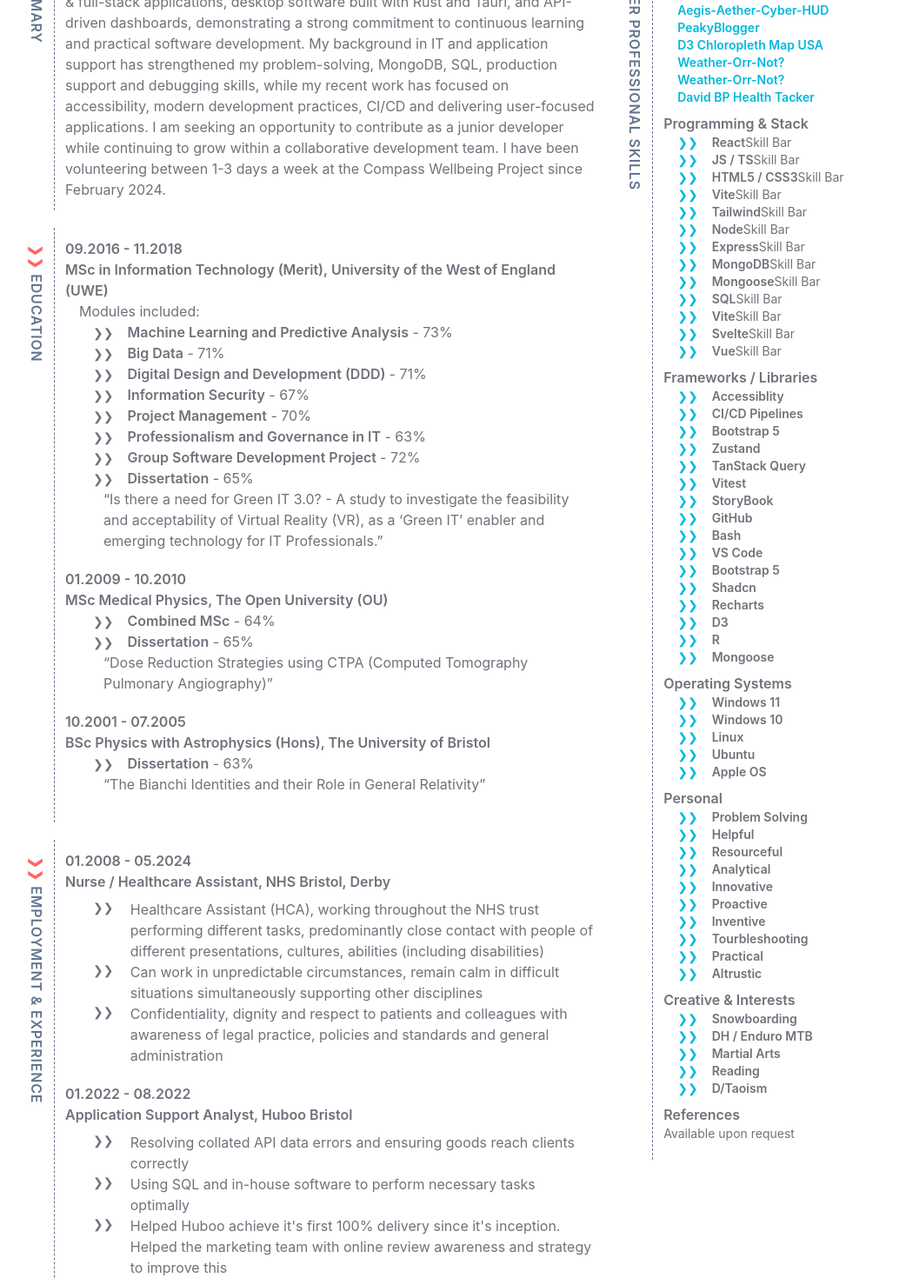
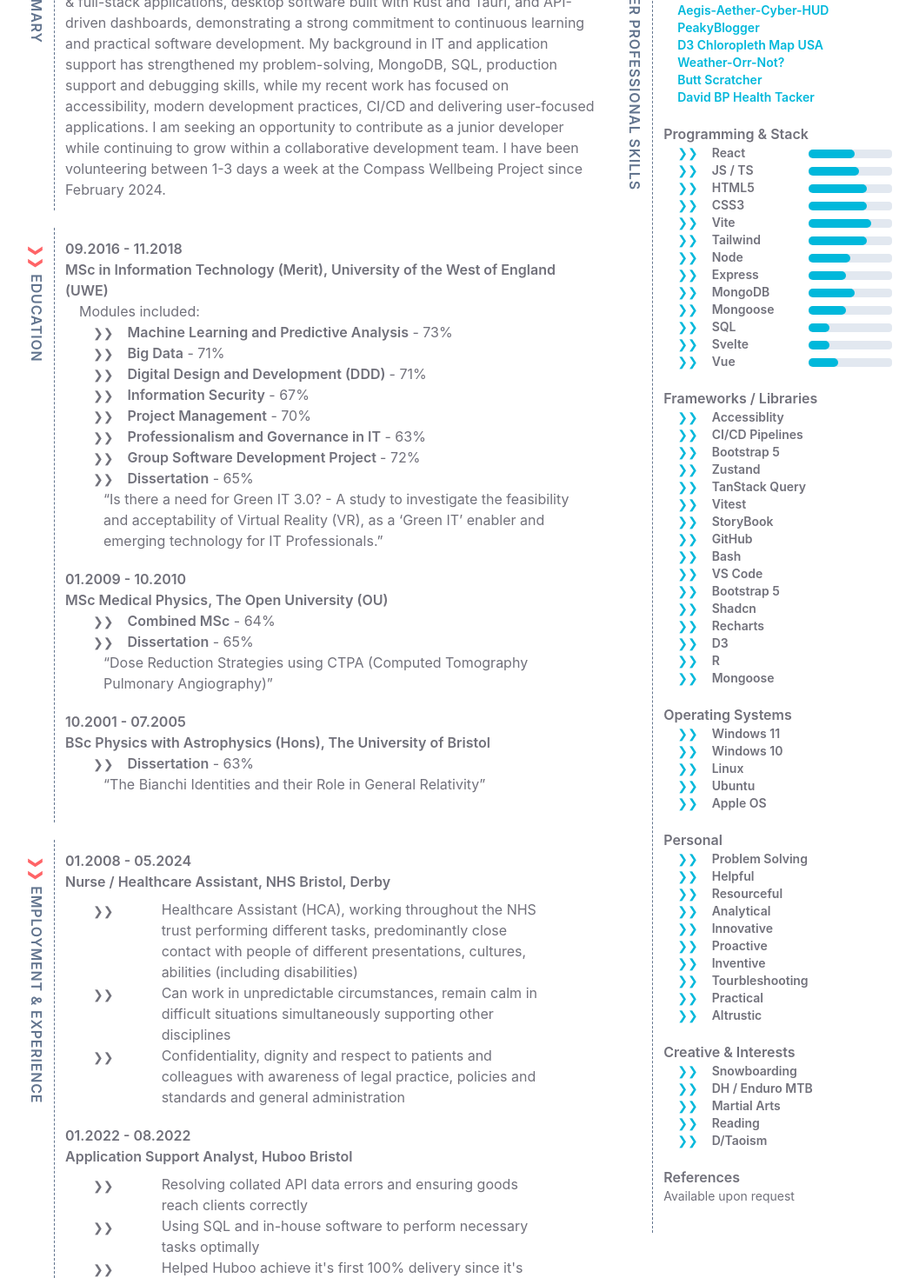
Before and after one commit to usernameistai/cv, a React (Vite) app: page / in a window 1280 px wide. Shown: the part 300-1770 px from the top of the page at 87% size, without its empty margins (114-1171 px from the left). Built offline with nearby package versions, Linux system fonts and the light colour scheme.

Commit message:
improvements

```diff
--- a/src/App.tsx
+++ b/src/App.tsx
@@ -1,5 +1,3 @@
-import React from 'react'
-
 const App = () => {
   return (
     <>
@@ -87,23 +85,23 @@ const App = () => {
                   <div className='font-semibold mb-2'>Nurse / Healthcare Assistant, NHS Bristol, Derby</div>
                   <div className='pl-4'>
                     <div className='flex'>
-                      <span className='flex-1 px-4 text-sm'>❯❯</span>
-                      <div className='flex-20'>
+                      <span className='flex-1 px-4 text-sm translate-y-1'>❯❯</span>
+                      <div className='w-110'>
                         Healthcare Assistant (HCA), working throughout the NHS trust performing different
                         tasks, predominantly close contact with people of different presentations, cultures,
                         abilities (including disabilities)
                       </div>
                     </div>
                     <div className='flex'>
-                      <span className='flex-1 px-4 text-sm'>❯❯</span>
-                      <div className='flex-20'>
+                      <span className='flex-1 px-4 text-sm translate-y-1'>❯❯</span>
+                      <div className='w-110'>
                         Can work in unpredictable circumstances, remain calm in difficult situations simultaneously
                         supporting other disciplines
                       </div>
                     </div>
                     <div className='flex'>
-                      <span className='flex-1 px-4 text-sm'>❯❯</span>
-                      <div className='flex-20'>
+                      <span className='flex-1 px-4 text-sm translate-y-1'>❯❯</span>
+                      <div className='w-110'>
                         Confidentiality, dignity and respect to patients and colleagues with awareness of legal
                         practice, policies and standards and general administration
                       </div>
@@ -115,22 +113,22 @@ const App = () => {
                   <div className='font-semibold mb-2'>Application Support Analyst, Huboo Bristol</div>
                   <div className='pl-4'>
                     <div className='flex'>
-                      <span className='flex-1 px-4 text-sm'>❯❯</span>
-                      <div className='flex-20'>
+                      <span className='flex-1 px-4 text-sm translate-y-1'>❯❯</span>
+                      <div className='w-110'>
                         Resolving collated API data errors and ensuring goods reach clients correctly
                       </div>
                     </div>
                     <div className='flex'>
-                      <span className='flex-1 px-4 text-sm'>❯❯</span>
-                      <div className='flex-20'>
+                      <span className='flex-1 px-4 text-sm translate-y-1'>❯❯</span>
+                      <div className='w-110'>
                         Using SQL and in-house software to perform necessary tasks optimally
                       </div>
                     </div>
                     <div className='flex'>
-                      <span className='flex-1 px-4 text-sm'>❯❯</span>
-                      <div className='flex-20'>
+                      <span className='flex-1 px-4 text-sm translate-y-1'>❯❯</span>
+                      <div className='w-110'>
                         Helped Huboo achieve it's first 100% delivery since it's inception. Helped the marketing team
-                        with online review awareness and strategy to improve this
+                        with online review awareness and strategy to improve the public image
                       </div>
                     </div>
                   </div>
@@ -140,20 +138,20 @@ const App = () => {
                   <div className='font-semibold mb-2'>Clinical IT Support, Oncology Dept., Bristol</div>
                   <div className='pl-4'>
                     <div className='flex'>
-                      <span className='flex-1 px-4 text-sm'>❯❯</span>
-                      <div className='flex-20'>
+                      <span className='flex-1 px-4 text-sm translate-y-1'>❯❯</span>
+                      <div className='w-110'>
                         Oncology treatment/imaging software (MosaiQ, RayStation), LINUX
                       </div>
                     </div>
                     <div className='flex'>
-                      <span className='flex-1 px-4 text-sm'>❯❯</span>
-                      <div className='flex-20'>
+                      <span className='flex-1 px-4 text-sm translate-y-1'>❯❯</span>
+                      <div className='w-110'>
                         Remote access, problem solving, investigating broken software & hardware
                       </div>
                     </div>
                     <div className='flex'>
-                      <span className='flex-1 px-4 text-sm'>❯❯</span>
-                      <div className='flex-20'>
+                      <span className='flex-1 px-4 text-sm translate-y-1'>❯❯</span>
+                      <div className='w-110'>
                         Responding to emails and queries to Scientific Computing Support
                       </div>
                     </div>
@@ -178,7 +176,7 @@ const App = () => {
             <div className="flex">
             <div className='flex-1 [writing-mode:vertical-rl] tracking-wider uppercase font-semibold text-slate-500 pt-5 pr-2'><span className='text-red-400'>❯❯</span> Other Professional Skills</div>
             <div className='flex-7 border-l border-dashed border-slate-500 p-3 text-zinc-500'>
-              <div className='mb-2'>
+              <div className='mb-5'>
                 <h2 className='font-semibold'>Web Applications</h2>
                 <div className="text-sm text-cyan-500 font-semibold">
                   <div>
@@ -217,8 +215,8 @@ const App = () => {
                     </a>
                   </div>
                   <div>
-                    <a className='mb-2 px-4' href="https://dashboard-1-ftx2.onrender.com/" target="_blank" rel="noopener noreferrer">
-                      Weather-Orr-Not?
+                    <a className='mb-2 px-4' href="https://butt-scratcher.netlify.app/" target="_blank" rel="noopener noreferrer">
+                      Butt Scratcher
                     </a>
                   </div>
                   <div>
@@ -230,26 +228,118 @@ const App = () => {
                 </div>
               </div>
 
-              <div className='mb-2'>
+              <div className='mb-5'>
                 <h2 className='font-semibold'>Programming & Stack</h2>
                 <div className="text-sm">
-                  <div><span className='px-4 text-cyan-500'>❯❯</span><span className='font-semibold'>React</span>Skill Bar</div>
-                  <div><span className='px-4 text-cyan-500'>❯❯</span><span className='font-semibold'>JS / TS</span>Skill Bar</div>
-                  <div><span className='px-4 text-cyan-500'>❯❯</span><span className='font-semibold'>HTML5 / CSS3</span>Skill Bar</div>
-                  <div><span className='px-4 text-cyan-500'>❯❯</span><span className='font-semibold'>Vite</span>Skill Bar</div>
-                  <div><span className='px-4 text-cyan-500'>❯❯</span><span className='font-semibold'>Tailwind</span>Skill Bar</div>
-                  <div><span className='px-4 text-cyan-500'>❯❯</span><span className='font-semibold'>Node</span>Skill Bar</div>
-                  <div><span className='px-4 text-cyan-500'>❯❯</span><span className='font-semibold'>Express</span>Skill Bar</div>
-                  <div><span className='px-4 text-cyan-500'>❯❯</span><span className='font-semibold'>MongoDB</span>Skill Bar</div>
-                  <div><span className='px-4 text-cyan-500'>❯❯</span><span className='font-semibold'>Mongoose</span>Skill Bar</div>
-                  <div><span className='px-4 text-cyan-500'>❯❯</span><span className='font-semibold'>SQL</span>Skill Bar</div>
-                  <div><span className='px-4 text-cyan-500'>❯❯</span><span className='font-semibold'>Vite</span>Skill Bar</div>
-                  <div><span className='px-4 text-cyan-500'>❯❯</span><span className='font-semibold'>Svelte</span>Skill Bar</div>
-                  <div><span className='px-4 text-cyan-500'>❯❯</span><span className='font-semibold'>Vue</span>Skill Bar</div>
+
+                  <div className="flex">
+                    <div className="flex-1">
+                      <span className='px-4 text-cyan-500'>❯❯</span><span className='font-semibold'>React</span>
+                    </div>
+                    <div className="w-24 bg-slate-200 h-2.5 rounded-sm translate-y-1.5">
+                      <div className="bg-cyan-500 h-full rounded-full" style={{"width": "55%"}}></div>
+                    </div>
+                  </div>
+                  <div className="flex">
+                    <div className="flex-1">
+                      <span className='px-4 text-cyan-500'>❯❯</span><span className='font-semibold'>JS / TS</span>
+                    </div>
+                    <div className="w-24 bg-slate-200 h-2.5 rounded-sm translate-y-1.5">
+                      <div className="bg-cyan-500 h-full rounded-full" style={{"width": "60%"}}></div>
+                    </div>
+                  </div>
+                  <div className="flex">
+                    <div className="flex-1">
+                      <span className='px-4 text-cyan-500'>❯❯</span><span className='font-semibold'>HTML5</span>
+                    </div>
+                    <div className="w-24 bg-slate-200 h-2.5 rounded-sm translate-y-1.5">
+                      <div className="bg-cyan-500 h-full rounded-full" style={{"width": "70%"}}></div>
+                    </div>
+                  </div>
+                  <div className="flex">
+                    <div className="flex-1">
+                      <span className='px-4 text-cyan-500'>❯❯</span><span className='font-semibold'>CSS3</span>
+                    </div>
+                    <div className="w-24 bg-slate-200 h-2.5 rounded-sm translate-y-1.5">
+                      <div className="bg-cyan-500 h-full rounded-full" style={{"width": "70%"}}></div>
+                    </div>
+                  </div>
+                  <div className="flex">
+                    <div className="flex-1">
+                      <span className='px-4 text-cyan-500'>❯❯</span><span className='font-semibold'>Vite</span>
+                    </div>
+                    <div className="w-24 bg-slate-200 h-2.5 rounded-sm translate-y-1.5">
+                      <div className="bg-cyan-500 h-full rounded-full" style={{"width": "75%"}}></div>
+                    </div>
+                  </div>
+                  <div className="flex">
+                    <div className="flex-1">
+                      <span className='px-4 text-cyan-500'>❯❯</span><span className='font-semibold'>Tailwind</span>
+                    </div>
+                    <div className="w-24 bg-slate-200 h-2.5 rounded-sm translate-y-1.5">
+                      <div className="bg-cyan-500 h-full rounded-full" style={{"width": "70%"}}></div>
+                    </div>
+                  </div>
+                  <div className="flex">
+                    <div className="flex-1">
+                      <span className='px-4 text-cyan-500'>❯❯</span><span className='font-semibold'>Node</span>
+                    </div>
+                    <div className="w-24 bg-slate-200 h-2.5 rounded-sm translate-y-1.5">
+                      <div className="bg-cyan-500 h-full rounded-full" style={{"width": "50%"}}></div>
+                    </div>
+                  </div>
+                  <div className="flex">
+                    <div className="flex-1">
+                      <span className='px-4 text-cyan-500'>❯❯</span><span className='font-semibold'>Express</span>
+                    </div>
+                    <div className="w-24 bg-slate-200 h-2.5 rounded-sm translate-y-1.5">
+                      <div className="bg-cyan-500 h-full rounded-full" style={{"width": "45%"}}></div>
+                    </div>
+                  </div>
+                  <div className="flex">
+                    <div className="flex-1">
+                      <span className='px-4 text-cyan-500'>❯❯</span><span className='font-semibold'>MongoDB</span>
+                    </div>
+                    <div className="w-24 bg-slate-200 h-2.5 rounded-sm translate-y-1.5">
+                      <div className="bg-cyan-500 h-full rounded-full" style={{"width": "55%"}}></div>
+                    </div>
+                  </div>
+                  <div className="flex">
+                    <div className="flex-1">
+                      <span className='px-4 text-cyan-500'>❯❯</span><span className='font-semibold'>Mongoose</span>
+                    </div>
+                    <div className="w-24 bg-slate-200 h-2.5 rounded-sm translate-y-1.5">
+                      <div className="bg-cyan-500 h-full rounded-full" style={{"width": "45%"}}></div>
+                    </div>
+                  </div>
+                  <div className="flex">
+                    <div className="flex-1">
+                      <span className='px-4 text-cyan-500'>❯❯</span><span className='font-semibold'>SQL</span>
+                    </div>
+                    <div className="w-24 bg-slate-200 h-2.5 rounded-sm translate-y-1.5">
+                      <div className="bg-cyan-500 h-full rounded-full" style={{"width": "25%"}}></div>
+                    </div>
+                  </div>
+                  <div className="flex">
+                    <div className="flex-1">
+                      <span className='px-4 text-cyan-500'>❯❯</span><span className='font-semibold'>Svelte</span>
+                    </div>
+                    <div className="w-24 bg-slate-200 h-2.5 rounded-sm translate-y-1.5">
+                      <div className="bg-cyan-500 h-full rounded-full" style={{"width": "25%"}}></div>
+                    </div>
+                  </div>
+                  <div className="flex">
+                    <div className="flex-1">
+                      <span className='px-4 text-cyan-500'>❯❯</span><span className='font-semibold'>Vue</span>
+                    </div>
+                    <div className="w-24 bg-slate-200 h-2.5 rounded-sm translate-y-1.5">
+                      <div className="bg-cyan-500 h-full rounded-full" style={{"width": "35%"}}></div>
+                    </div>
+                  </div>
                 </div>
               </div>
 
-              <div className='mb-2'>
+              <div className='mb-5'>
                 <h2 className='font-semibold'>Frameworks / Libraries</h2>
                 <div className="text-sm">
                   <div><span className='px-4 text-cyan-500'>❯❯</span><span className='font-semibold'>Accessiblity</span></div>
@@ -271,7 +361,7 @@ const App = () => {
                 </div>
               </div>
 
-              <div className='mb-2'>
+              <div className='mb-5'>
                 <h2 className='font-semibold'>Operating Systems</h2>
                 <div className="text-sm">
                   <div><span className='px-4 text-cyan-500'>❯❯</span><span className='font-semibold'>Windows 11</span></div>
@@ -282,7 +372,7 @@ const App = () => {
                 </div>
               </div>
 
-              <div className='mb-2'>
+              <div className='mb-5'>
                 <h2 className='font-semibold'>Personal</h2>
                 <div className="text-sm">
                   <div><span className='px-4 text-cyan-500'>❯❯</span><span className='font-semibold'>Problem Solving</span></div>
@@ -298,7 +388,7 @@ const App = () => {
                 </div>
               </div>
 
-              <div className='mb-2'>
+              <div className='mb-5'>
                 <h2 className='font-semibold'>Creative & Interests</h2>
                 <div className="text-sm">
                   <div><span className='px-4 text-cyan-500'>❯❯</span><span className='font-semibold'>Snowboarding</span></div>
@@ -309,7 +399,7 @@ const App = () => {
                 </div>
               </div>
 
-              <div className='mb-2'>
+              <div className='mb-5'>
                 <h2 className='font-semibold'>References</h2>
                 <div className="text-sm">Available upon request</div>
               </div>
```
